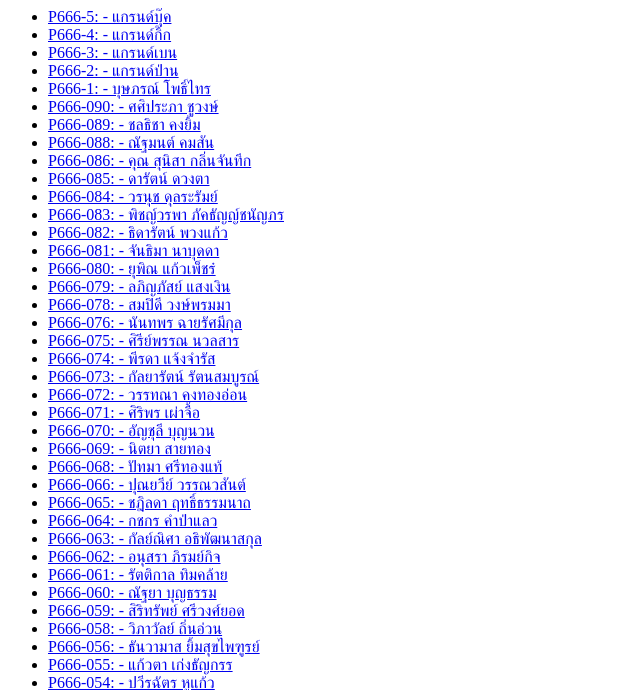
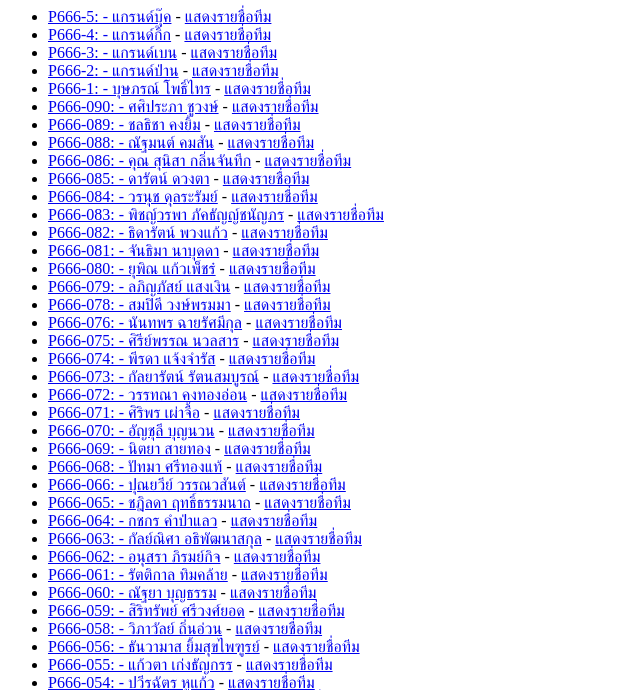
Before and after one commit to nattyait/p666_team, a Django app: page / in a window 1280 px wide. Shown: the top 690 px of the page, without its empty margins (0-640 px from the left). Run offline with Django 3.2, Linux system fonts and the light colour scheme; data comes from the database, SQL or seed files in the repository.

Commit message:
Change link of member card and team to be more consistence

```diff
--- a/members/templates/index.html
+++ b/members/templates/index.html
@@ -1,7 +1,7 @@
 {% if latest_member_list %}
     <ul>
     {% for member in latest_member_list %}
-        <li><a href="members/{{ member.member_id }}/">{{ member.member_id}}: {{ member.nickname }} - {{ member.name }}</a></li>
+        <li><a href="members/{{ member.member_id }}/">{{ member.member_id}}: {{ member.nickname }} - {{ member.name }}</a> - <a href="team/{{ member.member_id }}/">แสดงรายชื่อทีม</a></li>
     {% endfor %}
     </ul>
 {% else %}
--- a/members/templates/team.html
+++ b/members/templates/team.html
@@ -2,7 +2,7 @@
 {% if member_list %}
     <ul>
     {% for member in member_list %}
-        <li>{{ member.member_id}}: {{ member.name }} <a href="../{{ member.member_id }}/">แสดงรายชื่อทีม</a></li>
+        <li><a href="../../members/{{ member.member_id }}/">{{ member.member_id}}: {{ member.nickname }} - {{ member.name }}</a> - <a href="../{{ member.member_id }}/">แสดงรายชื่อทีม</a></li>
     {% endfor %}
     </ul>
 {% else %}
```
